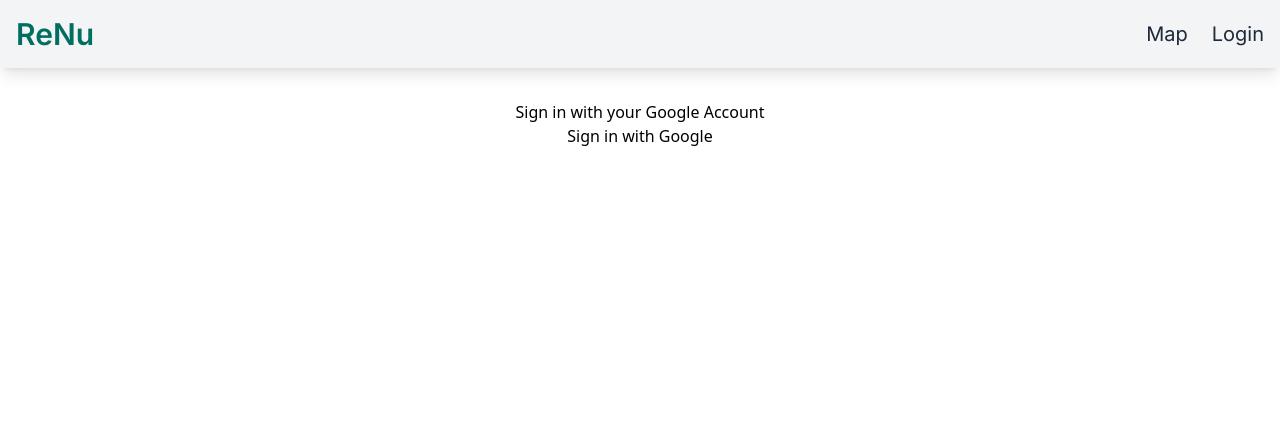
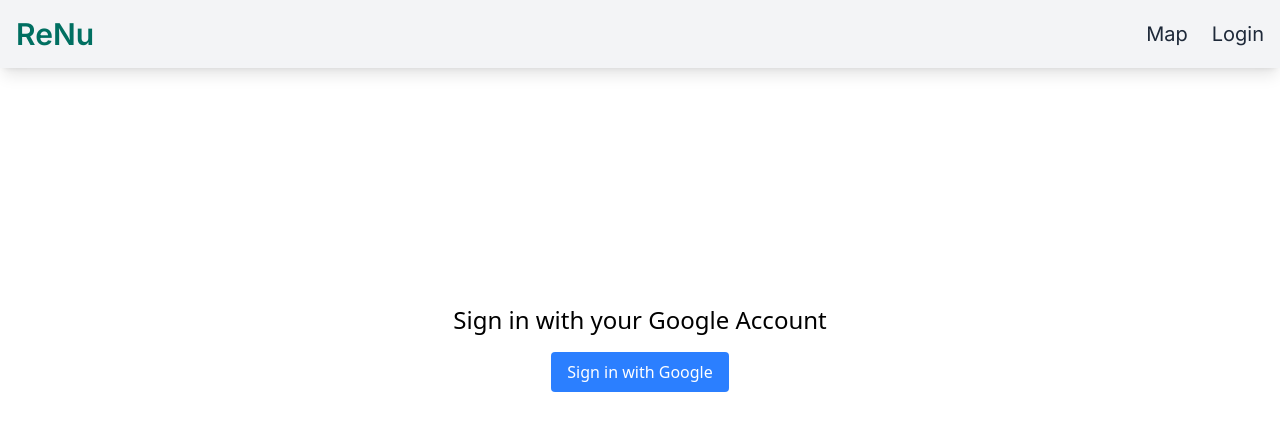
Before and after one commit to EdwardLee14/ReNu, a React (Vite) app in the folder ReNu/: page /login in a window 1280 px wide. Shown: the top 430 px of the page. Built offline with nearby package versions, Linux system fonts and the light colour scheme; no server answers.

Commit message:
fix Map, Login page

```diff
--- a/ReNu/src/pages/Login.jsx
+++ b/ReNu/src/pages/Login.jsx
@@ -31,23 +31,34 @@ function Login() {
   };
 
   return (
-    <div style={{ padding: "2rem", textAlign: "center" }}>
+    <div className="flex flex-col items-center justify-center min-h-[70vh] text-center gap-4">
       {user ? (
         <>
-          <h2>👋 Welcome, {user.displayName}!</h2>
-          <img
-            src={user.photoURL}
-            alt="User Profile"
-            width={100}
-            style={{ borderRadius: "50%", margin: "1rem 0" }}
-          />
-          <p>{user.email}</p>
-          <button onClick={handleLogout}>Sign out</button>
+          <h2 className="text-2xl">👋 Welcome, {user.displayName}!</h2>
+          {user.photoURL && (
+            <img
+              src={user.photoURL}
+              alt="User Profile"
+              className="w-24 h-24 rounded-full"
+            />
+          )}
+          <p className="text-gray-600">{user.email}</p>
+          <button
+            onClick={handleLogout}
+            className="px-4 py-2 bg-red-500 text-white rounded hover:bg-red-600 transition-colors"
+          >
+            Sign out
+          </button>
         </>
       ) : (
         <>
-          <h2>Sign in with your Google Account</h2>
-          <button onClick={handleLogin}>Sign in with Google</button>
+          <h2 className="text-2xl">Sign in with your Google Account</h2>
+          <button
+            onClick={handleLogin}
+            className="px-4 py-2 bg-blue-500 text-white rounded hover:bg-blue-600 transition-colors"
+          >
+            Sign in with Google
+          </button>
         </>
       )}
     </div>
--- a/ReNu/src/pages/Map.jsx
+++ b/ReNu/src/pages/Map.jsx
@@ -2,8 +2,8 @@ import React from 'react'
 import { GoogleMap, useJsApiLoader, Marker } from '@react-google-maps/api';
 
 const containerStyle = {
-  width: '400%',
-  height: '700px',
+  width: '70%',
+  height: '91vh',
 };
 
 const center = {
@@ -27,12 +27,11 @@ const Map = () => {
 
   return (
     <div>
-      <h2>Google Map Page</h2>
       <GoogleMap
         mapContainerStyle={containerStyle}
         center={center}
         zoom={14}
-      >\
+      >
         <Marker position={center} />
       </GoogleMap>
     </div>
```
